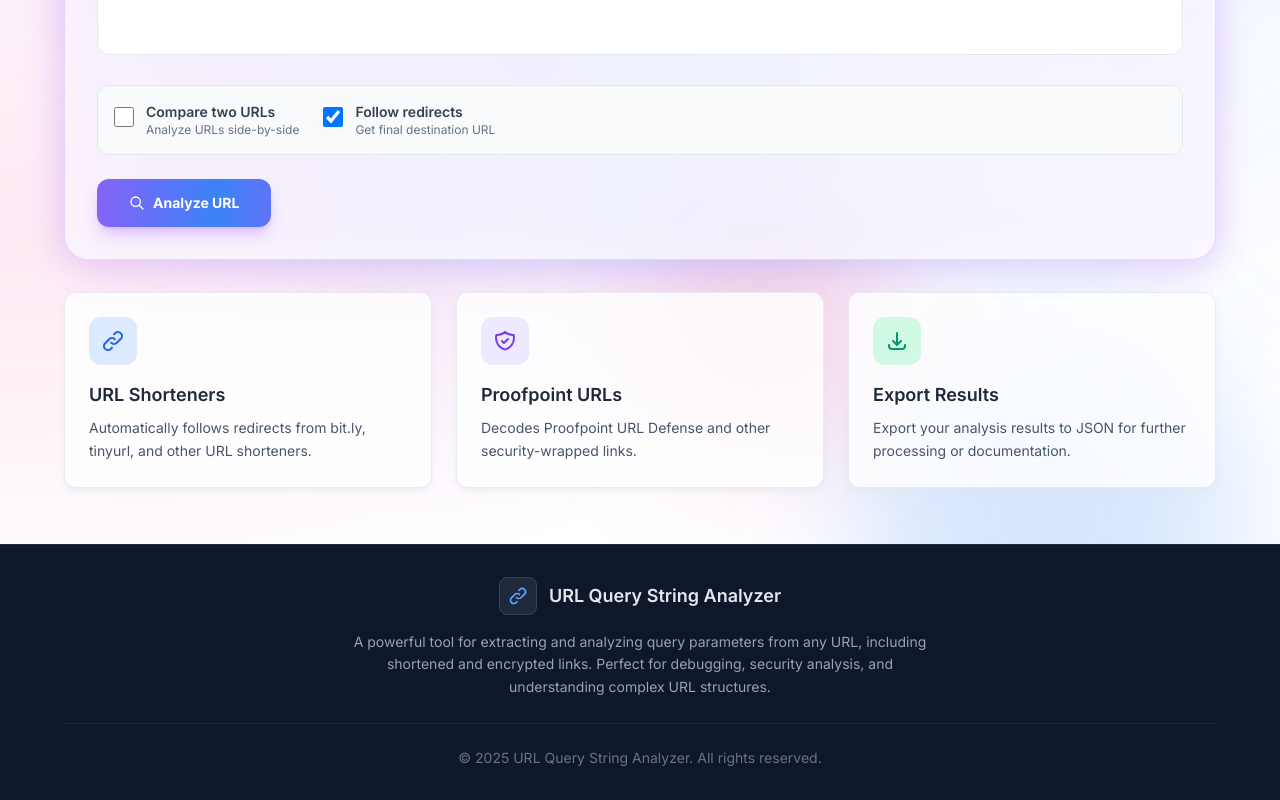
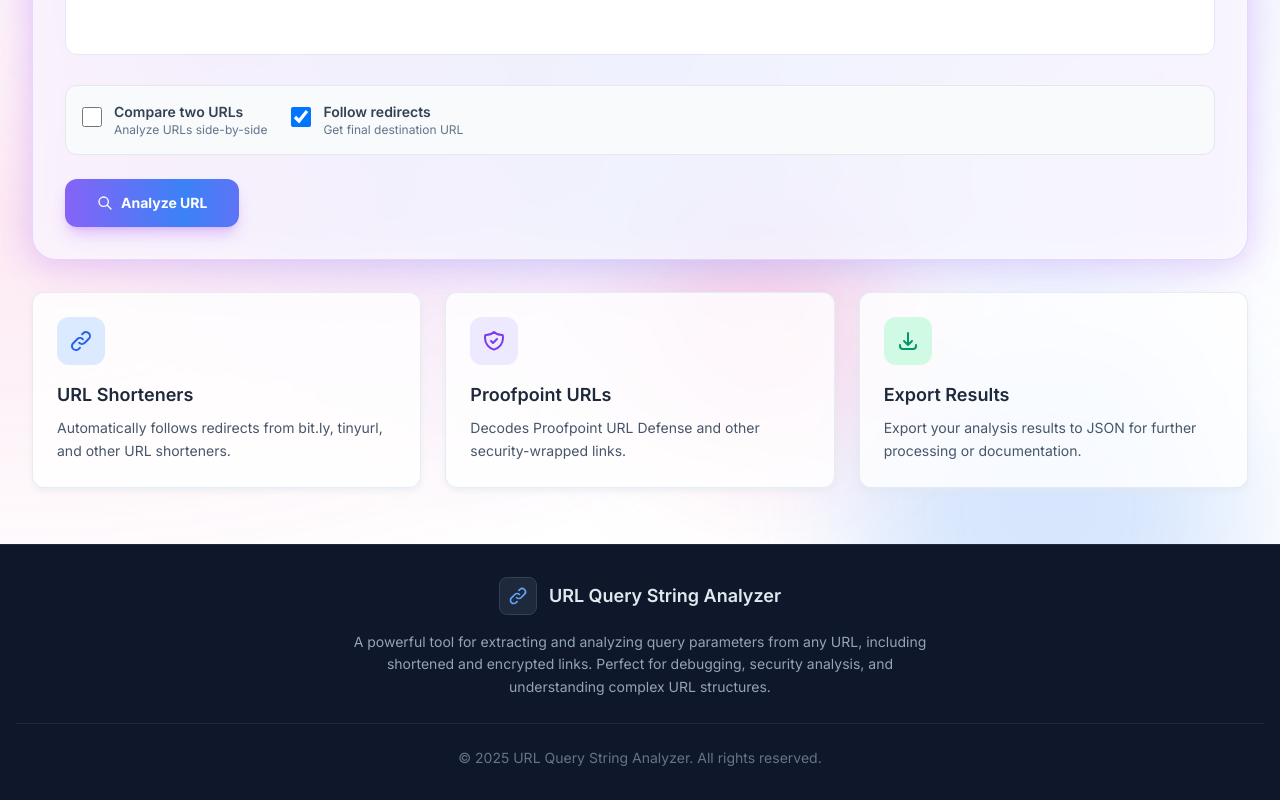
Before and after one commit to A6ee6/url-query-analyzer, a Next.js app: page / in a window 1280 px wide. Shown: the part 362-1162 px from the top of the page. Built offline with nearby package versions, Linux system fonts and the light colour scheme.

Commit message:
Fix lint errors and optimize layout
- Fix unescaped quotes in QR code page text
- Replace img tag with Next.js Image component for optimization
- Remove max-width constraint from ContentWrapper for full-width layout
- All lint errors resolved, build passes successfully

```diff
--- a/src/app/qr-code/page.tsx
+++ b/src/app/qr-code/page.tsx
@@ -1,6 +1,7 @@
 "use client";
 
 import { useState } from "react";
+import Image from "next/image";
 import PageLayout from "@/components/PageLayout";
 
 export default function QRCodePage() {
@@ -147,7 +148,15 @@ export default function QRCodePage() {
               </div>
 
               <div className="flex items-center justify-center p-8 bg-white dark:bg-slate-900/50 rounded-xl border-2 border-dashed border-slate-300 dark:border-slate-600">
-                <img src={qrCodeUrl} alt="QR Code" className="max-w-full h-auto" style={{ imageRendering: "pixelated" }} />
+                <Image
+                  src={qrCodeUrl}
+                  alt="QR Code"
+                  width={parseInt(size)}
+                  height={parseInt(size)}
+                  className="max-w-full h-auto"
+                  style={{ imageRendering: "pixelated" }}
+                  unoptimized
+                />
               </div>
 
               <div className="p-4 bg-blue-50 dark:bg-blue-900/20 rounded-xl border border-blue-200 dark:border-blue-800/50">
@@ -167,7 +176,7 @@ export default function QRCodePage() {
                 />
               </svg>
               <p className="text-slate-500 dark:text-slate-400 text-lg font-medium">No QR code generated yet</p>
-              <p className="text-slate-400 dark:text-slate-500 text-sm mt-2">Enter a URL and click "Generate QR Code"</p>
+              <p className="text-slate-400 dark:text-slate-500 text-sm mt-2">Enter a URL and click &quot;Generate QR Code&quot;</p>
             </div>
           )}
         </div>
--- a/src/components/ContentWrapper.tsx
+++ b/src/components/ContentWrapper.tsx
@@ -4,8 +4,8 @@ interface ContentWrapperProps {
 
 export default function ContentWrapper({ children }: ContentWrapperProps) {
   return (
-    <main className="flex-grow py-8 px-4 sm:px-6 lg:px-8">
-      <div className="max-w-6xl mx-auto">{children}</div>
+    <main className="flex-grow py-8 ">
+      <div className="w-full">{children}</div>
     </main>
   );
 }
--- a/src/components/Footer.tsx
+++ b/src/components/Footer.tsx
@@ -5,7 +5,7 @@ interface FooterProps {
 export default function Footer({ currentYear }: FooterProps) {
   return (
     <footer className="bg-slate-900 dark:bg-slate-950 text-white py-8 px-4 border-t border-slate-800">
-      <div className="max-w-6xl mx-auto">
+      <div className="max-w-7xl mx-auto">
         <div className="text-center">
           <div className="flex items-center justify-center mb-4">
             <div className="bg-slate-800 dark:bg-slate-800/50 p-2 rounded-lg mr-3 border border-slate-700">
```
